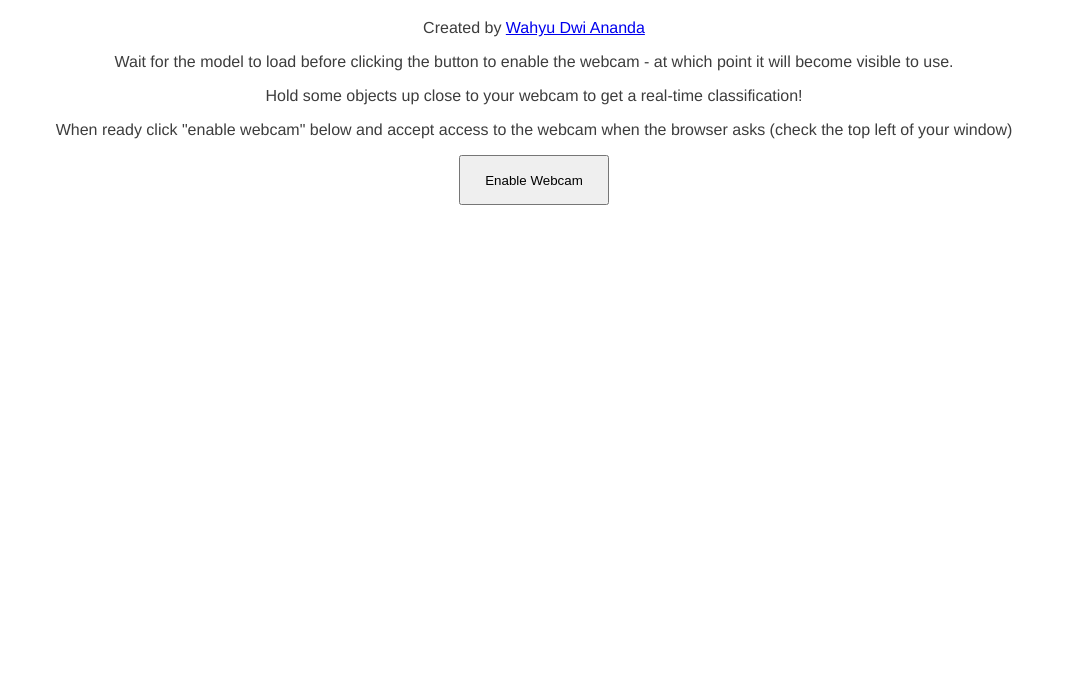
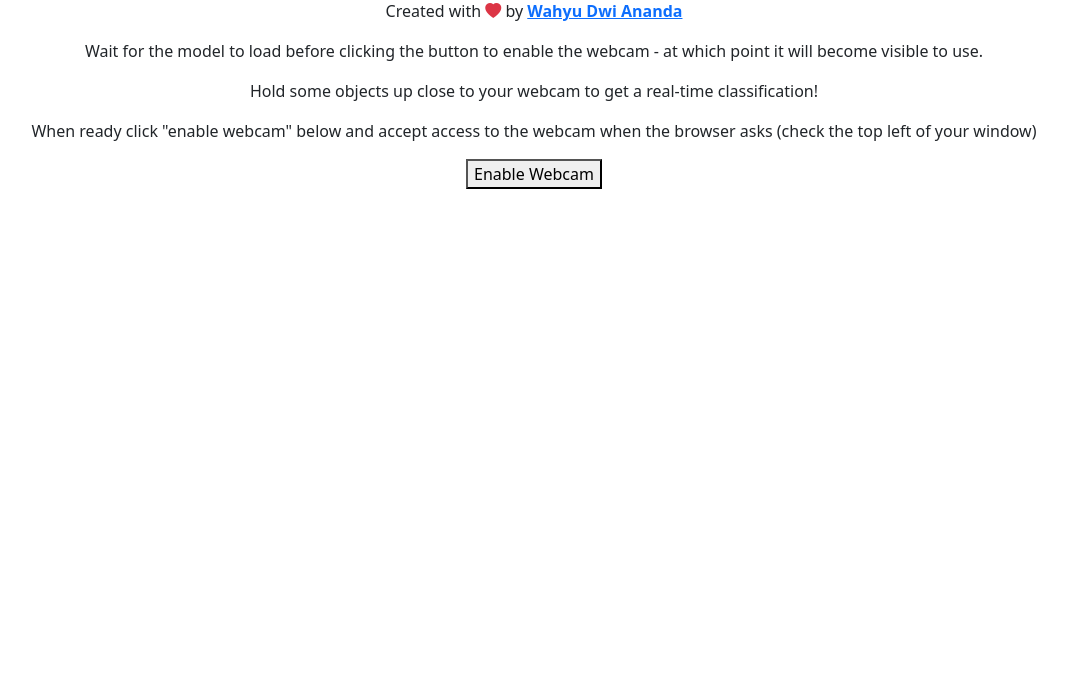
Before and after one commit to wahyudwiananda/objectdetection, a plain HTML site: page index.html in a window 1280 px wide. Shown: the part 119-804 px from the top of the page, without its empty margins (106-1173 px from the left). Drawn offline with nearby package versions, Linux system fonts and the light colour scheme; a script that the page names is missing.

Commit message:
second commit

```diff
--- a/index.html
+++ b/index.html
@@ -3,16 +3,28 @@
   <head>
     <title>Multiple object detection</title>
     <meta charset="utf-8" />
+    <meta name="viewport" content="width=device-width, initial-scale=1" />
     <!-- Import the webpage's stylesheet -->
     <link rel="stylesheet" href="style.css" />
+    <link href="https://cdn.jsdelivr.net/npm/bootstrap@5.0.2/dist/css/bootstrap.min.css" rel="stylesheet" integrity="sha384-EVSTQN3/azprG1Anm3QDgpJLIm9Nao0Yz1ztcQTwFspd3yD65VohhpuuCOmLASjC" crossorigin="anonymous" />
+    <link rel="stylesheet" href="https://cdn.jsdelivr.net/npm/bootstrap-icons@1.10.2/font/bootstrap-icons.css" />
   </head>
   <body>
+    <div class="container">
+      <div class="row text-center mb-3">
+        <div class="col">
           <h1>Multiple Object Detection</h1>
           <h2>Using pre-trained model in TensorFlow.js</h2>
-    <p>Created by <a href="https://www.instagram.com/wahyuananda_05/" target="blank">Wahyu Dwi Ananda</a></p>
-
+        </div>
+      </div>
+      <div class="row text-center">
+        <div class="col">
+          <p>Created with <i class="bi bi-heart-fill text-danger"></i> by <a href="https://www.instagram.com/wahyuananda_05/" class="fw-bold" target="blank">Wahyu Dwi Ananda</a></p>
           <p>Wait for the model to load before clicking the button to enable the webcam - at which point it will become visible to use.</p>
-
+        </div>
+      </div>
+      <div class="row text-center justify-content-center">
+        <div class="col">
           <section id="demos" class="invisible">
             <p>Hold some objects up close to your webcam to get a real-time classification!</p>
             <p>When ready click "enable webcam" below and accept access to the webcam when the browser asks (check the top left of your window)</p>
@@ -21,6 +33,9 @@
               <video id="webcam" autoplay muted width="640" height="480"></video>
             </div>
           </section>
+        </div>
+      </div>
+    </div>
 
     <!-- Import TensorFlow.js library -->
     <script src="https://cdn.jsdelivr.net/npm/@tensorflow/tfjs/dist/tf.min.js" type="text/javascript"></script>
@@ -29,5 +44,6 @@
 
     <!-- Import the page's JavaScript to do some stuff -->
     <script src="script.js" defer></script>
+    <script src="https://cdn.jsdelivr.net/npm/bootstrap@5.0.2/dist/js/bootstrap.bundle.min.js" integrity="sha384-MrcW6ZMFYlzcLA8Nl+NtUVF0sA7MsXsP1UyJoMp4YLEuNSfAP+JcXn/tWtIaxVXM" crossorigin="anonymous"></script>
   </body>
 </html>
--- a/style.css
+++ b/style.css
@@ -1,23 +1,11 @@
-body {
-  font-family: helvetica, arial, sans-serif;
-  margin: 2em;
-  color: #3d3d3d;
-}
-
 h1 {
-  text-align: center;
   color: #002fff;
 }
 
 h2 {
-  text-align: center;
-  font-style: italic;
   color: #777777;
 }
 
-p {
-  text-align: center;
-}
 video {
   display: block;
 }
@@ -34,16 +22,10 @@ section {
   opacity: 0.2;
 }
 
-#webcamButton {
-  width: 150px;
-  height: 50px;
-  margin-left: 245px;
-}
-
 .camView {
   position: relative;
-  width: 640px;
-  height: 480px;
+  width: fit-content;
+  height: fit-content;
   margin: auto;
 }
 
```
Lines whose indentation alone changed are shown as unchanged.
